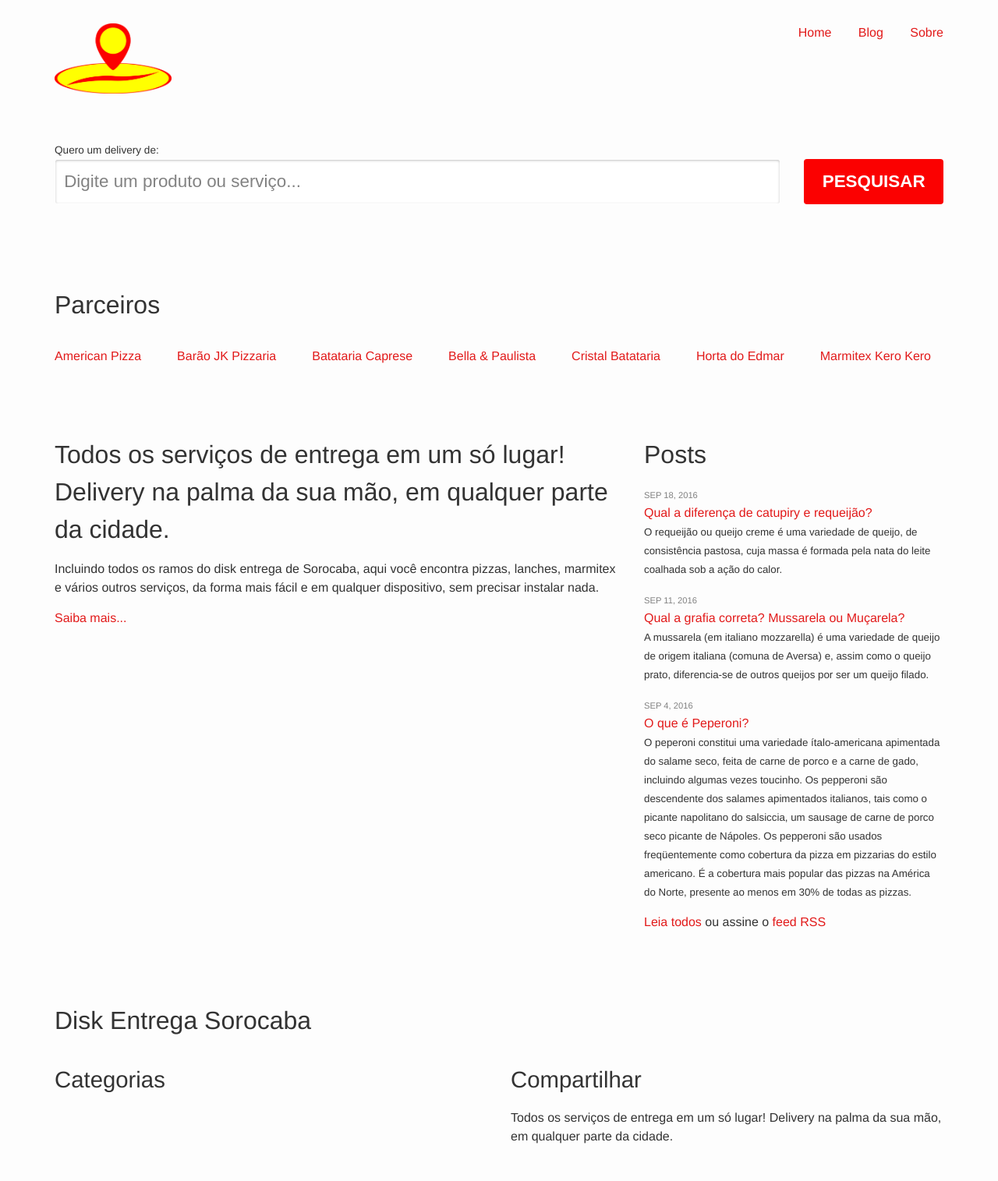
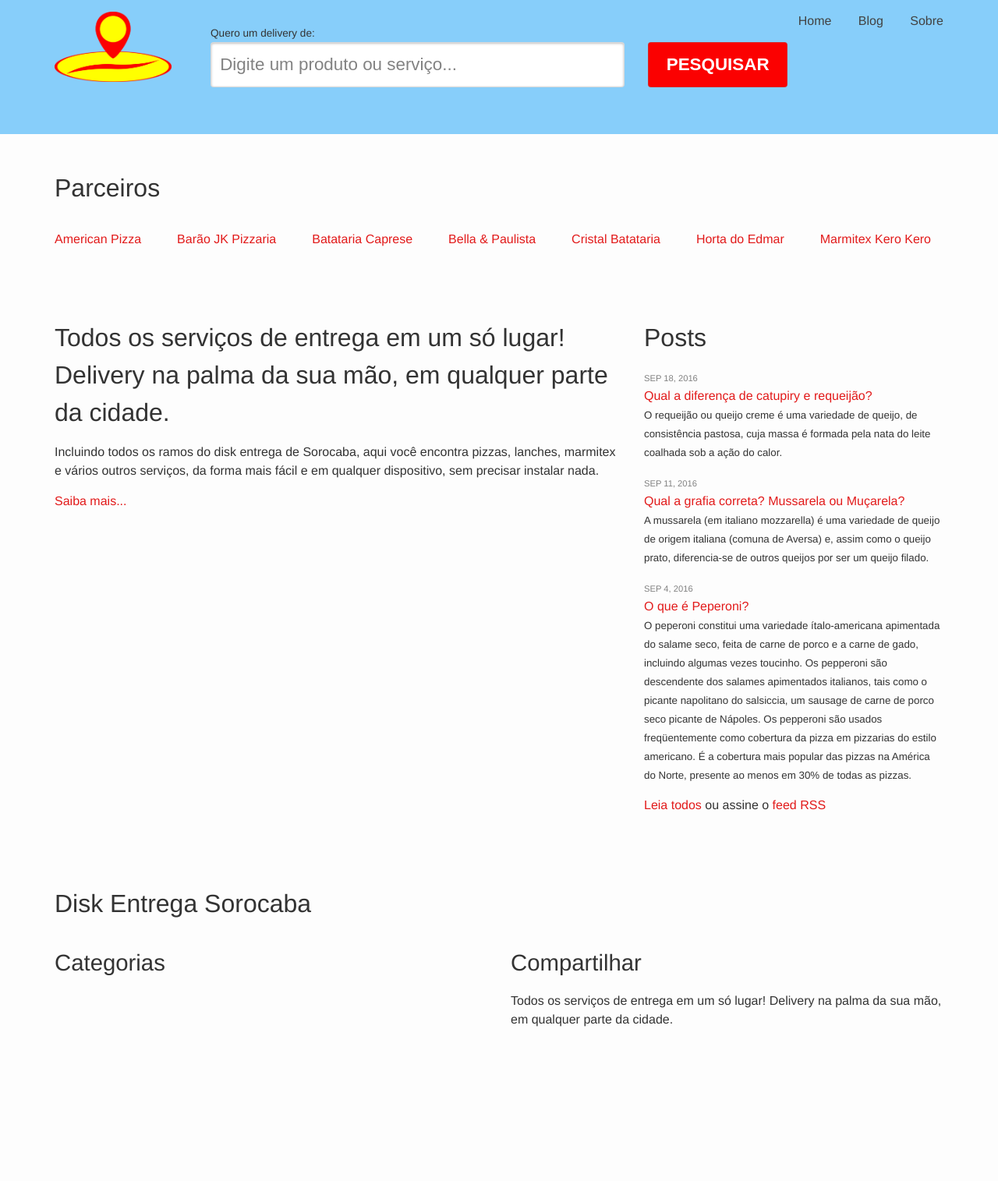
Before and after one commit to DiskEntregaSorocaba/diskentregasorocaba.github.io, a Jekyll site: the page built from index.html, in a window 1280 px wide. Shown: the whole page at 78% size. Built offline with Jekyll 4.4.1, drawn with Linux system fonts in a browser that asks for light colours; after the commit the page ends 1365 px from its top, so only the background shows below that.

Commit message:
Testando layout do topo

```diff
--- a/_sass/_forms.sass
+++ b/_sass/_forms.sass
@@ -2,13 +2,19 @@
   padding: 0.5em
   font-size: $base-font-size
   line-height: $base-line-height
-  border: 1px solid transparent
   border-radius: 4px
   color: inherit
-  transition: 0.5s ease-in-out
+  transition: .5s ease-in-out
+  border: 1px solid rgba($grey-color, .3)
+  outline: none
+
+  &:focus
+    // border-color: $grey-color-light
 
 %inset-shadow
   box-shadow: inset 0 1px 3px 0 rgba($grey-color, .5)
+  &:focus
+    box-shadow: inset 0 1px 3px 0 rgba($grey-color, .5), 0 1px 3px 0 rgba($grey-color, .5)
 
 fieldset
   -webkit-margin-start: 0
@@ -88,3 +94,6 @@
   font-weight: bold
   background-color: $brand-color
   color: #fff
+
+  &:focus
+    box-shadow: 0 3px 10px 0 $grey-color
--- a/_sass/_layout.sass
+++ b/_sass/_layout.sass
@@ -5,7 +5,12 @@
         color: $amarelo
 
 .site-header
-    padding: $spacing-unit 0
+    padding: $spacing-unit / 2 0
+    position: absolute
+    top: 0
+    left: 0
+    right: 0
+    z-index: 99
 
     +media-query($on-palm)
         padding: 0
@@ -26,6 +31,7 @@
         display: none
     .page-link
         margin-left: $spacing-unit
+        color: $grey-color-dark
 
     +media-query($on-palm)
         .menu-icon
@@ -56,12 +62,15 @@
 
 
 .section-search
+    background-color: lightskyblue
+    padding: $spacing-unit * 4 0 $spacing-unit * 2
 
 .search-form
     position: relative
+    max-width: $on-laptop
+    margin: auto
 
     input, select, textarea, button
-        outline: none
         font-size: $base-font-size * 1.4
 
         +media-query($on-palm)
```
